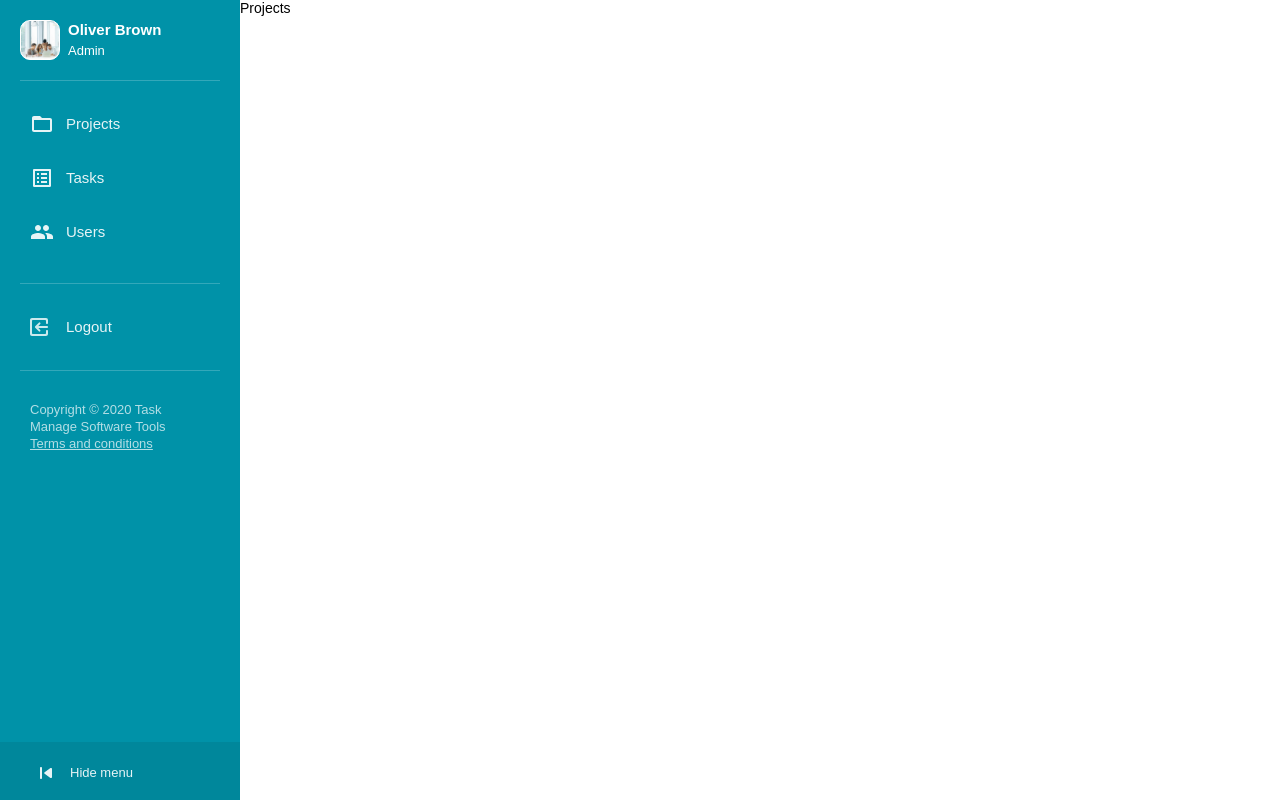
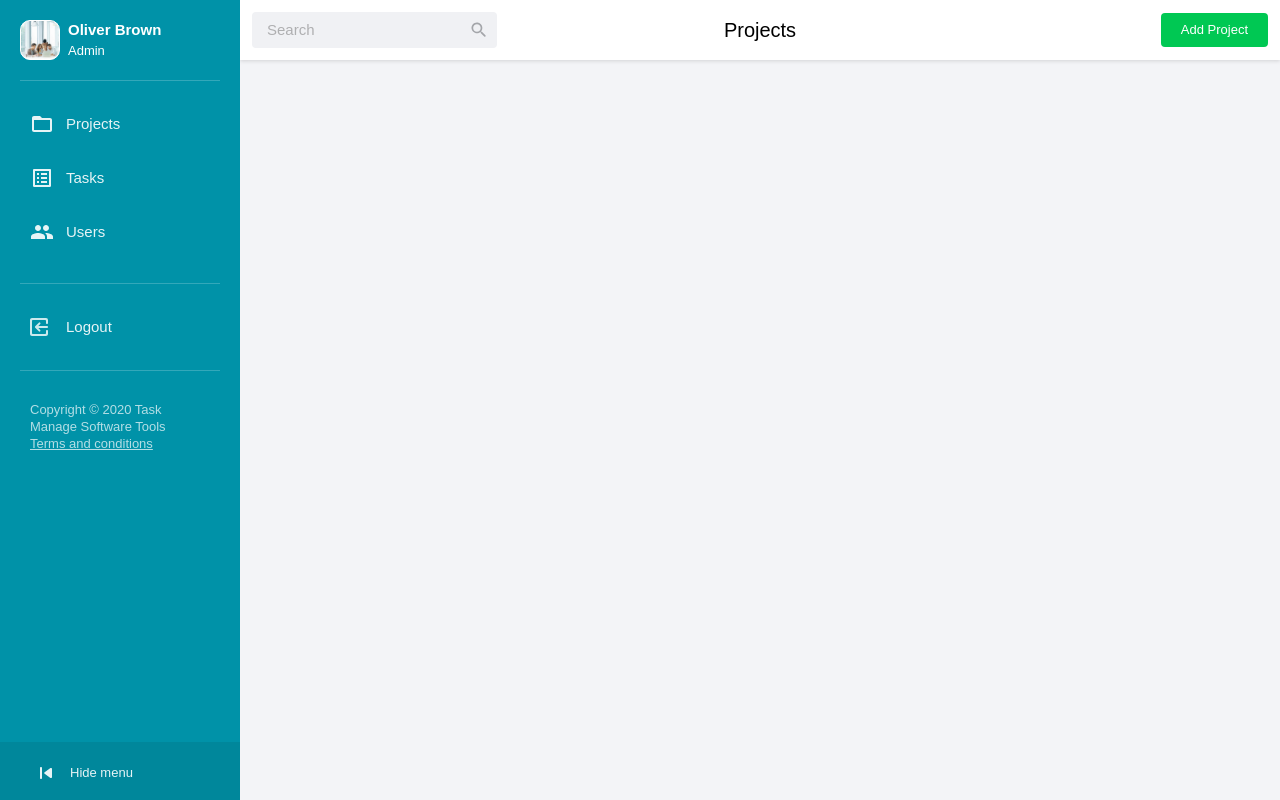
Before and after one commit to marianasvirzhevska/task-manager, a React (Create React App) app: page /dashboard in a window 1280 px wide. Built offline with nearby package versions, Linux system fonts and the light colour scheme.

Commit message:
Add App bar module

```diff
--- a/src/App.js
+++ b/src/App.js
@@ -13,7 +13,7 @@ import NotFound from './components/NotFound'
 const App = () => {
 	const auth = true; // temp var
 	// const isAuthenticated = getUser();
-	console.log(Boolean(auth));
+
 	return (
 	  <Router>
 		  <Switch>
--- /dev/null
+++ b/src/components/Dashboard/components/AppBar/index.js
@@ -0,0 +1,190 @@
+import React from 'react'
+import { IconButton, InputBase} from '@material-ui/core'
+import { makeStyles } from '@material-ui/core/styles/index'
+import FilterListRoundedIcon from '@material-ui/icons/FilterListRounded'
+import SearchRoundedIcon from '@material-ui/icons/SearchRounded';
+import PropTypes from 'prop-types'
+import { colors, fontSizes } from '../../../../muiTheme'
+
+export const AppBar = ( props ) => {
+  const { title, children, subtitle } = props;
+  const classes = useStyles();
+
+  return(
+    <div className={classes.appBar}>
+      <h1 className={classes.title}>
+        {title}
+        {subtitle &&
+          <span className={classes.subtitle}>{subtitle}</span>
+        }
+      </h1>
+      {children}
+    </div>
+  )
+};
+
+AppBar.propTypes = {
+	title: PropTypes.string.isRequired,
+	subtitle: PropTypes.string,
+	children: PropTypes.any
+};
+
+export const AppBarBefore = ( props ) => {
+  const {children} = props
+  const classes = useStyles();
+
+  return (
+    <div className={classes.leftActions}>
+      {children}
+    </div>
+  )
+};
+
+AppBarBefore.propTypes = {
+	children: PropTypes.any.isRequired
+};
+
+export const AppBarAfter = ( props ) => {
+  const {children} = props;
+  const classes = useStyles();
+
+  return (
+    <div className={classes.rightActions}>
+      {children}
+    </div>
+  )
+};
+
+AppBarAfter.propTypes = {
+	children: PropTypes.any.isRequired
+};
+
+export const Filters = (props) => {
+  const classes = useStyles();
+  const {handleFilter} = props;
+
+  return (
+    <div className={classes.filters}>
+      {/* filters component will be developed after the main Dashboard layout */}
+      <IconButton
+        onClick={handleFilter}
+        className={classes.filterIcon}>
+        <FilterListRoundedIcon fontSize="small"/>
+      </IconButton>
+    </div>
+  )
+};
+
+Filters.propTypes = {
+	handleFilter: PropTypes.func.isRequired
+};
+
+export const SearchField = () => {
+  const classes = useStyles();
+
+  return (
+    <div className={classes.search}>
+      <InputBase
+        placeholder="Search"
+        classes={{
+          root: classes.inputRoot,
+          input: classes.inputInput,
+        }}
+        inputProps={{ 'aria-label': 'search' }}
+      />
+      <div className={classes.searchIcon}>
+        <SearchRoundedIcon fontSize="small"/>
+      </div>
+    </div>
+  )
+};
+
+
+const useStyles = makeStyles(theme => ({
+    filters:{},
+    filterIcon:{
+      width: 36,
+      height: 36,
+      padding: '8px 9px',
+      borderRadius: 4,
+      marginLeft: 12,
+      marginRight: 12,
+      background: colors.white,
+      border: 'solid 1px rgba(0, 0, 0, 0.09)',
+      boxShadow: '0 0 3px 0 rgba(0, 0, 0, 0.08)',
+    },
+    search: {
+      marginLeft: 0,
+      position: 'relative',
+      display: 'flex',
+      alignItems: 'center',
+      borderRadius: theme.shape.borderRadius,
+      backgroundColor: '#f0f1f4',
+      '&:hover': {
+        backgroundColor: '#f0f1f4',
+      },
+      width: '100%',
+      [theme.breakpoints.up('sm')]: {
+        marginLeft: 0,
+        width: 'auto',
+      },
+    },
+    searchIcon: {
+      right: 10,
+      width: 16,
+      height: '100%',
+      position: 'absolute',
+      pointerEvents: 'none',
+      display: 'flex',
+      alignItems: 'center',
+      justifyContent: 'center',
+      color: colors.lightGreyFont
+    },
+    inputRoot: {
+      color: 'inherit',
+    },
+    inputInput: {
+      fontSize: fontSizes.table,
+      padding: '8px 30px 8px 15px',
+      transition: theme.transitions.create('width'),
+      width: '100%',
+      [theme.breakpoints.up('sm')]: {
+        width: 200,
+      }
+    },
+    appBar: {
+      minHeight: 36,
+      padding: '12px 0',
+      display: 'flex',
+      alignItems: 'center',
+      flexDirection: 'row',
+      background: colors.white,
+      position: 'relative',
+      zIndex: 1,
+      boxShadow: '0 1px 4px 0 rgba(0, 0, 0, 0.14)',
+    },
+    leftActions: {
+      left: 12,
+      position: 'absolute',
+      display: 'flex',
+    },
+    rightActions: {
+      right: 12,
+      position: 'absolute',
+      display: 'flex',
+    },
+    title: {
+      width: '100%',
+      margin: 0,
+      textAlign: 'center',
+      fontSize: fontSizes.title,
+      fontWeight: 500
+    },
+    subtitle:{
+      fontSize: fontSizes.main,
+      color: colors.label,
+      display: 'block',
+      marginTop: -3
+    }
+  }
+));
--- a/src/components/Dashboard/components/Projects/index.js
+++ b/src/components/Dashboard/components/Projects/index.js
@@ -1,9 +1,32 @@
 import React from 'react'
+import Button from '@material-ui/core/Button'
+import {
+	AppBar,
+	AppBarBefore,
+	AppBarAfter,
+	SearchField
+} from '../AppBar'
 
 const Projects = () => {
+	const handleCreate = () => {
+
+	};
+
 	return(
-		<div>
-			Projects
+		<div className='dashboard-content'>
+			<AppBar title="Projects">
+				<AppBarBefore>
+					<SearchField/>
+				</AppBarBefore>
+				<AppBarAfter>
+					<Button size='small'
+							variant='contained'
+							color='secondary'
+							onClick={handleCreate}>
+						Add Project
+					</Button>
+				</AppBarAfter>
+			</AppBar>
 		</div>
 	)
 };
--- a/src/components/Dashboard/components/Tasks/index.js
+++ b/src/components/Dashboard/components/Tasks/index.js
@@ -1,9 +1,34 @@
 import React from 'react'
+import Button from '@material-ui/core/Button'
+import {
+	AppBar,
+	AppBarBefore,
+	AppBarAfter,
+	SearchField,
+	Filters
+} from '../AppBar'
 
 const Tasks = () => {
+	const handleCreate = () => {
+
+	};
+
 	return(
-		<div>
-			Tasks
+		<div className='dashboard-content'>
+			<AppBar title="Tasks">
+				<AppBarBefore>
+					<Filters handleFilter={() => {}}/>
+					<SearchField/>
+				</AppBarBefore>
+				<AppBarAfter>
+					<Button size='small'
+							variant='contained'
+							color='secondary'
+							onClick={handleCreate}>
+						Create Task
+					</Button>
+				</AppBarAfter>
+			</AppBar>
 		</div>
 	)
 };
--- a/src/components/Dashboard/components/Users/index.js
+++ b/src/components/Dashboard/components/Users/index.js
@@ -1,9 +1,32 @@
 import React from 'react'
+import Button from '@material-ui/core/Button'
+import {
+	AppBar,
+	AppBarBefore,
+	AppBarAfter,
+	SearchField
+} from '../AppBar'
 
 const Users = () => {
+	const handleCreate = () => {
+
+	};
+
 	return(
-		<div>
-			Users
+		<div className='dashboard-content'>
+			<AppBar title="Users">
+				<AppBarBefore>
+					<SearchField/>
+				</AppBarBefore>
+				<AppBarAfter>
+					<Button size='small'
+							variant='contained'
+							color='secondary'
+							onClick={handleCreate}>
+						Create Task
+					</Button>
+				</AppBarAfter>
+			</AppBar>
 		</div>
 	)
 };
--- a/src/components/Login/LoginForm.js
+++ b/src/components/Login/LoginForm.js
@@ -26,12 +26,14 @@ const LoginForm = () => {
 					onChange={handleInput}
 					label='Enter your password'
 				/>
+				<div className="form-btn">
+					<Button
+						type="submit" variant="contained" color='secondary'
+						onClick={handleSubmit}>
+						Sign me in
+					</Button>
+				</div>
 			</form>
-			<Button
-				type="submit" variant="contained" color='secondary'
-				onClick={handleSubmit}>
-				Sign me in
-			</Button>
 		</div>
 
 	)
--- a/src/components/Login/index.js
+++ b/src/components/Login/index.js
@@ -13,7 +13,7 @@ const Login = () => {
 				</div>
 				<div className="bottom-row">
 					<p>Copyright © 2020 Task Manage Software Tools</p>
-					<Link to='/'>Terms and conditions</Link>
+					<Link to='/'>Terms and <br/>conditions</Link>
 				</div>
 			</div>
 			<div className="form-cover loginForm">
--- a/src/muiTheme.js
+++ b/src/muiTheme.js
@@ -54,7 +54,7 @@ const theme = createMuiTheme({
 			primary: colors.black,
 			secondary: colors.label,
 			disabled: colors.label,
-			hint: '#a4a6aa'
+			hint: colors.lightGreyFont
 		},
 		divider: '#e3e4e8',
 		action: {
--- a/src/styles/auth.sass
+++ b/src/styles/auth.sass
@@ -5,6 +5,8 @@
   height: 100%
   min-height: 100vh
   @include flex
+  @media (max-width: 1024px)
+    @include flex-flow-column
 
 .auth-image
   height: 100%
@@ -12,10 +14,12 @@
   background: url("../assets/images/bg.jpg") no-repeat center
   background-size: cover
   @include flex
-  flex-direction: column
+  @include flex-flow-column
   justify-content: space-between
   .logo
-    padding: 30px
+    padding: 30px 30px 0
+    @media (max-width: 440px)
+      padding: 0 0 0 30px
     img
       height: 40px
   .bottom-row
@@ -26,11 +30,30 @@
       margin: 0
     a
       color: $black
+      br
+        display: none
+    @media (max-width: 1024px)
+      p
+        display: none
+    @media (max-width: 440px)
+      padding: 0 30px 0 0
+      a
+        text-align: right
+        br
+         display: initial
 
-@media only screen and (-webkit-min-device-pixel-ratio: 2), only screen and (min--moz-device-pixel-ratio: 2), only screen and (-o-min-device-pixel-ratio: 2/1), only screen and (min-device-pixel-ratio: 2)
-  .image
-    background: url("../assets/images/bg@2x.jpg") no-repeat center
-    background-size: cover
+  @media only screen and (-webkit-min-device-pixel-ratio: 2), only screen and (min--moz-device-pixel-ratio: 2), only screen and (-o-min-device-pixel-ratio: 2/1), only screen and (min-device-pixel-ratio: 2)
+    .image
+      background: url("../assets/images/bg@2x.jpg") no-repeat center
+      background-size: cover
+  @media (max-width: 1024px)
+    @include flex-flow-row-nowrap
+    align-items: flex-start
+    min-height: auto
+    background: $white
+  @media (max-width: 440px)
+    padding-top: 25px
+
 
 .form-cover
   width: 100%
@@ -48,6 +71,10 @@
     @include flex-flow-column
     img
       margin-bottom: 23px
+  @media (max-width: 1024px)
+    min-height: calc(100vh - 73px)
+  @media (max-width: 440px)
+    min-height: calc(100vh - 68px)
 
 .auth-form
   width: 100%
@@ -62,6 +89,13 @@
     justify-content: center
   a
     color: $blue
+  @media (max-width: 440px)
+    padding: 0 30px
+    box-sizing: border-box
+    .form-btn button
+      padding: 8px 30px
+      font-size: $mainFont
+
 
 .register
   max-width: 420px
@@ -81,6 +115,8 @@
   font-weight: normal
   font-family: $font-family
   font-size: $largeTitle
+  @media (max-width: 440px)
+    font-size: 32px
 
 .form-title-green
   margin: 0 0 6px
@@ -136,9 +172,13 @@
 
 .loginImg
   flex: 0 0.65 65%
+  @media (max-width: 1024px)
+    flex: 0 0 auto
 
 .loginForm
   flex: 0 0.35 35%
+  @media (max-width: 1024px)
+    flex: 0 0 auto
 
 .form
   width: 100%
@@ -156,6 +196,9 @@
 
 .registerForm
   flex: 0 0.65 65%
+  @media (max-width: 440px)
+    padding: 30px 0
+    min-height: auto
 
 .form-row
   @include flex
@@ -166,6 +209,12 @@
   & > div:last-child
     margin-bottom: 0
     margin-left: 10px
+  @media (max-width: 460px)
+    flex-direction: column
+    & > div:first-child
+      margin-right: 0
+    & > div:last-child
+      margin-left: 0
 
 .errorWrapper
   position: absolute
--- a/src/styles/main.sass
+++ b/src/styles/main.sass
@@ -13,3 +13,15 @@ input:-webkit-autofill
   height: 100vh
   overflow: hidden
   display: flex
+
+.dashboard-content
+  width: 100%
+  height: 100%
+  display: flex
+  flex-direction: column
+  background: $greyBg
+  padding-bottom: 30px
+  &.white-bg
+    background: $white
+  a
+    text-decoration: none
```
